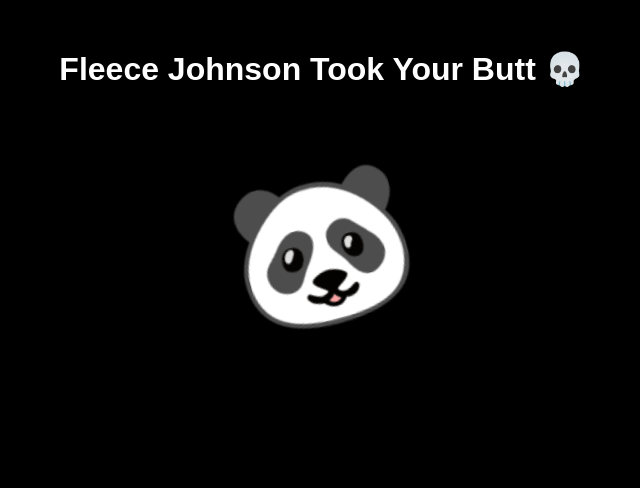
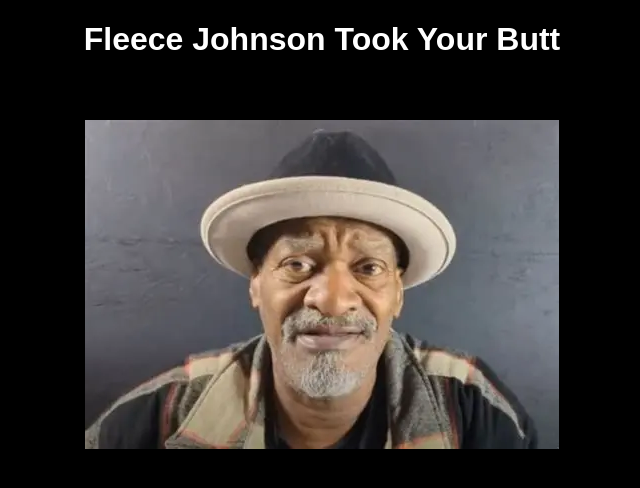
Before and after one commit to MotionManPanda/fleece-site, a plain HTML site: page index.html in a window 1280 px wide. Shown: the whole page, without its empty margins (318-958 px from the left). Drawn offline with Linux system fonts and the light colour scheme.

Commit message:
Update index.html

```diff
--- a/index.html
+++ b/index.html
@@ -1,61 +1,28 @@
 <!DOCTYPE html>
 <html>
 <head>
-    <title>Fleece Johnson</title>
-
+    <title>Fleece Site</title>
     <style>
         body {
             background-color: black;
+            text-align: center;
             color: white;
-            text-align: center;
             font-family: Arial;
         }
 
-        h1 {
-            margin-top: 50px;
-        }
-
-        .panda {
-            font-size: 150px;
-            display: inline-block;
-            margin-top: 50px;
-
-            animation-name: dance;
-            animation-duration: 1s;
-            animation-iteration-count: infinite;
-        }
-
-        @keyframes dance {
-            0% {
-                transform: rotate(-15deg) translateY(0px);
-            }
-
-            25% {
-                transform: rotate(15deg) translateY(-30px);
-            }
-
-            50% {
-                transform: rotate(-15deg) translateY(0px);
-            }
-
-            75% {
-                transform: rotate(15deg) translateY(-30px);
-            }
-
-            100% {
-                transform: rotate(-15deg) translateY(0px);
-            }
+        img {
+            margin-top: 40px;
+            max-width: 90%;
+            height: auto;
         }
     </style>
 </head>
 
 <body>
 
-    <h1>Fleece Johnson Took Your Butt 💀</h1>
+    <h1>Fleece Johnson Took Your Butt</h1>
 
-    <div class="panda">
-        🐼
-    </div>
+    <img src="fleece.webp.webp" alt="Fleece Johnson">
 
 </body>
 </html>
```
